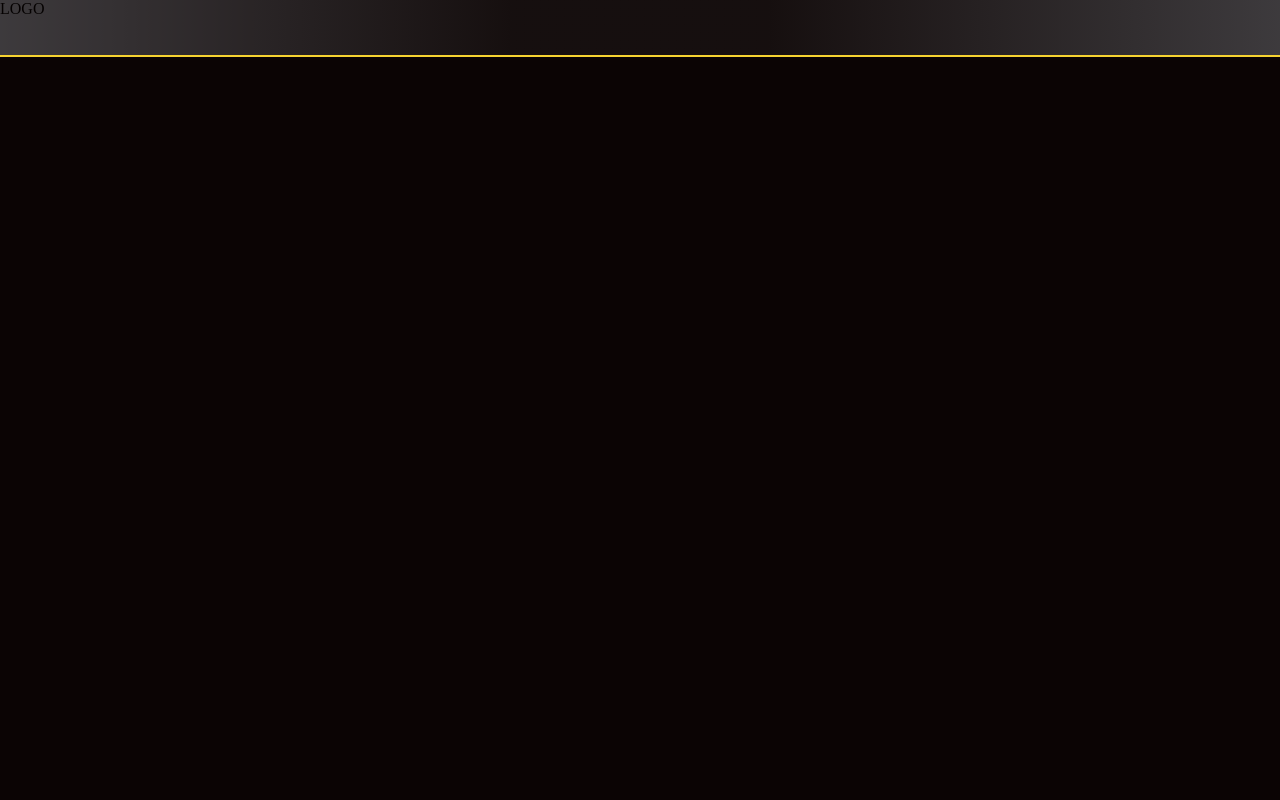
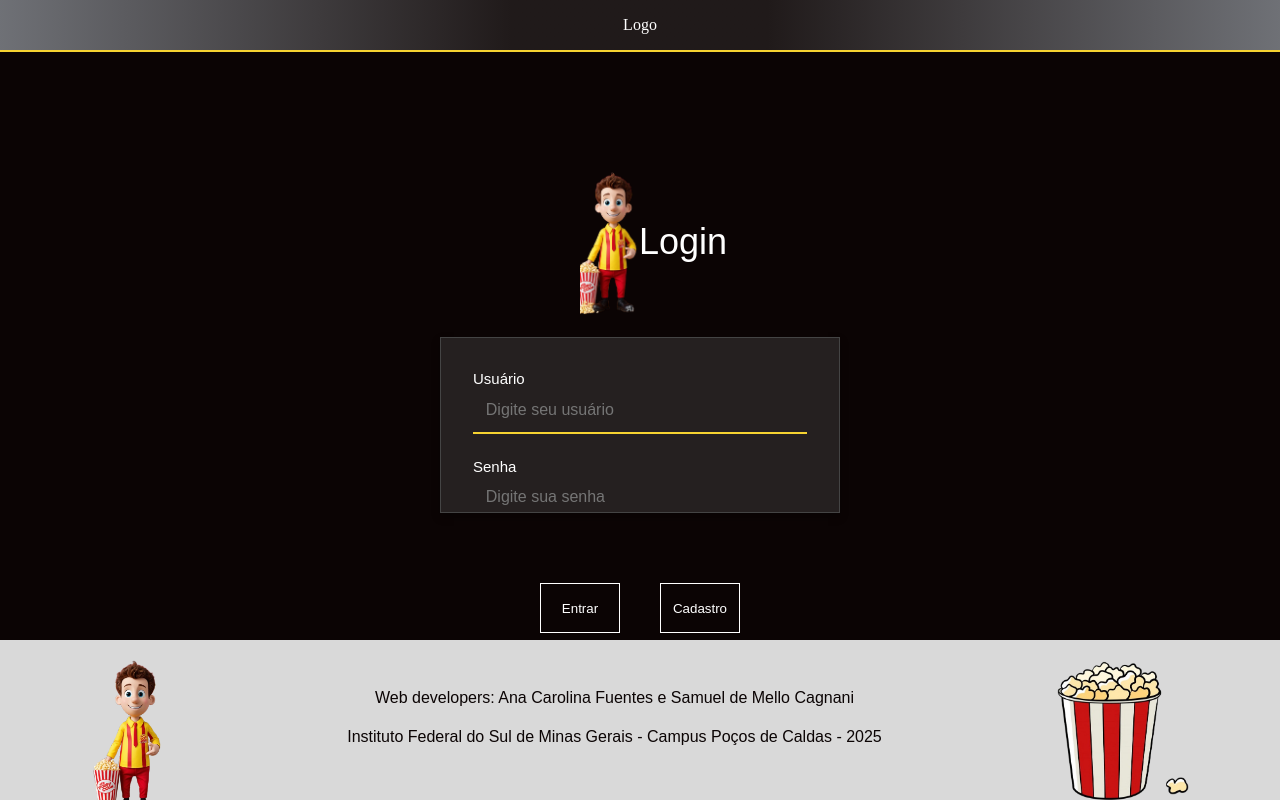
Before and after one commit to AnaCarolFuentes/Locadora_de_filmes, a plain HTML site: page login.html in a window 1280 px wide. Drawn offline with Linux system fonts and the light colour scheme.

Commit message:
Página de Login

```diff
--- a/login.html
+++ b/login.html
@@ -1,20 +1,56 @@
 <!DOCTYPE html>
 <html lang="pt-BR">
+
 <head>
   <meta charset="UTF-8">
   <meta name="viewport" content="width=device-width, initial-scale=1.0">
   <link rel="stylesheet" href="style/index.css">
   <title>Login</title>
 </head>
+
 <body>
-  <header>
-    <nav class="nav-bar">
-      <div>
-        <p>LOGO</p>
+  <!-- Barra de navegação -->
+  <nav class="navbar">
+    <span class="logo">Logo</span>
+  </nav>
+
+  <!-- Container de Login -->
+  <div class="login-header">
+    <img src="assets/images/avatar.png" alt="Avatar" class="avatar">
+    <h2>Login</h2>
+  </div>
+  <div class="login-container">
+    <form class="login-form">
+      <div class="form-group">
+        <label for="username">Usuário</label>
+        <input type="text" id="username" placeholder="Digite seu usuário" required>
       </div>
-    </nav>
-    <div class="line"></div>
-  </header>
+      <div class="form-group">
+        <label for="password">Senha</label>
+        <input type="password" id="password" placeholder="Digite sua senha" required>
+      </div>
+    </form>
+  </div>
+  <div class="buttons">
+    <button type="submit" class="btn">Entrar</button>
+    <button type="button" class="btn">Cadastro</button>
+  </div>
+
+  <!-- Rodapé-->
+  <footer class="footer">
+    <div class="avatar">
+      <img src="assets/images/avatar.png" alt="Avatar da locadora">
+    </div>
+    <div class="footer-container">
+      <p>Web developers: Ana Carolina Fuentes e Samuel de Mello Cagnani</p>
+      <a href="https://portal.pcs.ifsuldeminas.edu.br/">Instituto Federal do Sul de Minas Gerais - Campus Poços de
+        Caldas - 2025</a>
+    </div>
+    <div class="pipoca">
+      <img src="assets/images/popcorn.png" alt="Imagem ilustrativa de um balde de pipocas">
+    </div>
+  </footer>
 
 </body>
+
 </html>
--- /dev/null
+++ b/style/footer.css
@@ -0,0 +1,60 @@
+@import url('global.css');
+
+/* Estilo do rodapé */
+.footer {
+    display: flex;
+    background-color: var(--footer-color);
+    color: var(--background-color);
+    text-align: center;
+    justify-content: space-around;
+    padding: 1rem 0;
+    position: fixed;
+    bottom: 0;
+    width: 100%;
+    height: 20vh;
+
+
+}
+
+.footer-container {
+    display: flex;
+    flex-direction: column;
+    text-align: center;
+    justify-content: center;
+}
+
+.footer a,
+p {
+
+    color: var(--background-color);
+    /* Cor do link */
+    text-decoration: none;
+    /* Remove o sublinhado */
+    font-weight: bold;
+    margin: 1vh;
+    font-family: "Kadwa-Regular", sans-serif;
+    font-size: 16px;
+    font-weight: 400;
+    position: relative;
+    height: 23px;
+}
+
+
+.footer a:hover {
+    color: rgb(239, 43, 49);
+    /* Cor do link ao passar o mouse */
+}
+
+.avatar img {
+    width: 109px;
+    height: 162px;
+    position: relative;
+    object-fit: cover;
+}
+
+.pipoca img {
+    width: 160px;
+    height: 149px;
+    position: relative;
+    object-fit: cover;
+}
--- a/style/global.css
+++ b/style/global.css
@@ -7,10 +7,21 @@
 /*variáveis do projeto*/
 :root {
     --background-color: #0B0404;
-    --shape-transparency: hsla(0, 2%, 32%, 0.36);
+    --shape-transparency: rgba(84, 81, 81, 0.36);
     --details: #F6D331;
     --link-color: hsla(0, 0%, 100%, 0.5);
+    --footer-color: #D9D9D9;
     --text-color: hsl(0, 0%, 100%);
-    --nav-bar-color: linear-gradient(to right, hsla(211, 31%, 87%, 0.5) 0%, hsla(0, 6%, 20%, 0.5) 40%,  hsla(0, 6%, 20%, 0.5) 60%, hsla(211, 31%, 87%, 0.5) 100%);
-;
+    --nav-bar-color: linear-gradient(to right, hsla(211, 31%, 87%, 0.5) 0%, hsla(0, 6%, 20%, 0.5) 40%, hsla(0, 6%, 20%, 0.5) 60%, hsla(211, 31%, 87%, 0.5) 100%);
+    ;
 }
+
+body {
+    background-color: var(--background-color);
+    color: var(--text-color);
+    display: flex;
+    flex-direction: column;
+    align-items: center;
+    justify-content: center;
+    height: 100vh;
+}
--- a/style/index.css
+++ b/style/index.css
@@ -1,3 +1,4 @@
 @import url('global.css');
 @import url('login.css');
 @import url('nav.css');
+@import url('footer.css');
--- a/style/login.css
+++ b/style/login.css
@@ -1,6 +1,96 @@
 @import url('global.css');
 
-body
-{
-    background-color: var(--background-color);
+
+main {
+    display: flex;
+    align-items: center;
+    justify-content: center;
 }
+
+
+.login-header {
+    display: inline-flex;
+    align-items: center;
+    width: 15vh;
+    justify-content: space-between;
+}
+
+.login-header .avatar {
+    width: 59px;
+    height: 150px;
+    position: relative;
+    object-fit: cover;
+}
+
+.login-header h2 {
+    color: var(--text-color);
+    text-align: left;
+    font-family: "Kadwa-Regular", sans-serif;
+    font-size: 36px;
+    font-weight: 400;
+    position: relative;
+}
+
+.login-container {
+    background-color: var(--shape-transparency);
+    border: 1px solid #444;
+    padding: 2rem;
+    width: 50vh;
+    height: 22vh;
+    position: relative;
+    overflow: hidden;
+    text-align: center;
+    box-shadow: 0 4px 8px rgba(0, 0, 0, 0.3);
+    margin: 20px;
+}
+
+.form-group {
+    margin-bottom: 1.5rem;
+    text-align: left;
+}
+
+.form-group label {
+    color: var(--text-color);
+    text-align: left;
+    font-family: "Inter-Regular", sans-serif;
+    font-size: 15px;
+    font-weight: 400;
+    position: relative;
+}
+
+.form-group input {
+    width: 100%;
+    padding: 0.8rem;
+    border: none;
+    border-bottom: 2px solid var(--details);
+    background: none;
+    color: var(--text-color);
+    font-size: 1rem;
+}
+
+.form-group input:focus {
+    outline: none;
+    border-bottom: 2px solid var(--footer-color);
+}
+
+.buttons {
+    display: flex;
+    margin-top: 50px;
+    width: 30vh;
+    height: 50px;
+    justify-content: space-around;
+}
+
+.btn {
+    width: 10vh;
+    background: none;
+    color: var(--text-color);
+    border: 1px solid var(--text-color);
+    cursor: pointer;
+    transition: 0.3s;
+}
+
+.btn:hover {
+    background-color: var(--details);
+    color: #000;
+}
--- a/style/nav.css
+++ b/style/nav.css
@@ -1,21 +1,13 @@
 @import url('global.css');
 
-.nav-bar {
-    opacity: 0.5;
-    height: 57px;
-    position: relative;
-    overflow: visible;
+/* Barra de navegação */
+.navbar {
+    width: 100%;
     background: var(--nav-bar-color);
-    border: var(--details);
-  }
-
-  .line {
-    margin-top: -2px;
-    border-style: solid;
-    border-color: #f6d331;
-    border-width: 2px 0 0 0;
-    height: 0px;
-    position: relative;
-    transform-origin: 0 0;
-    transform: rotate(0deg) scale(1, 1);
-  }
+    padding: 1rem 0;
+    position: fixed;
+    top: 0;
+    left: 0;
+    text-align: center;
+    border-bottom: 2px solid var(--details);
+}
```
Also changed, not shown: assets/images/avatar.png (renamed from assets/images/boy.png).
